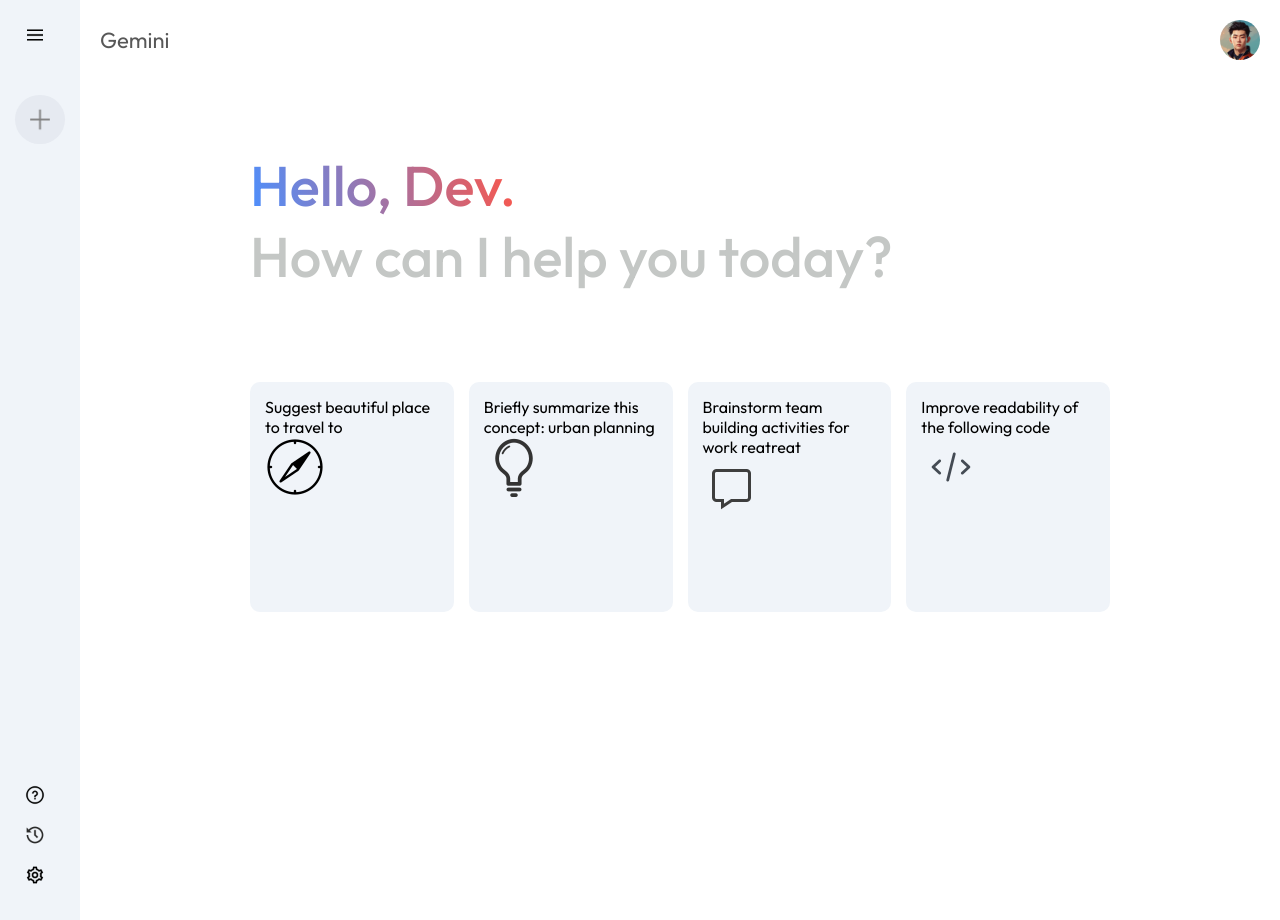
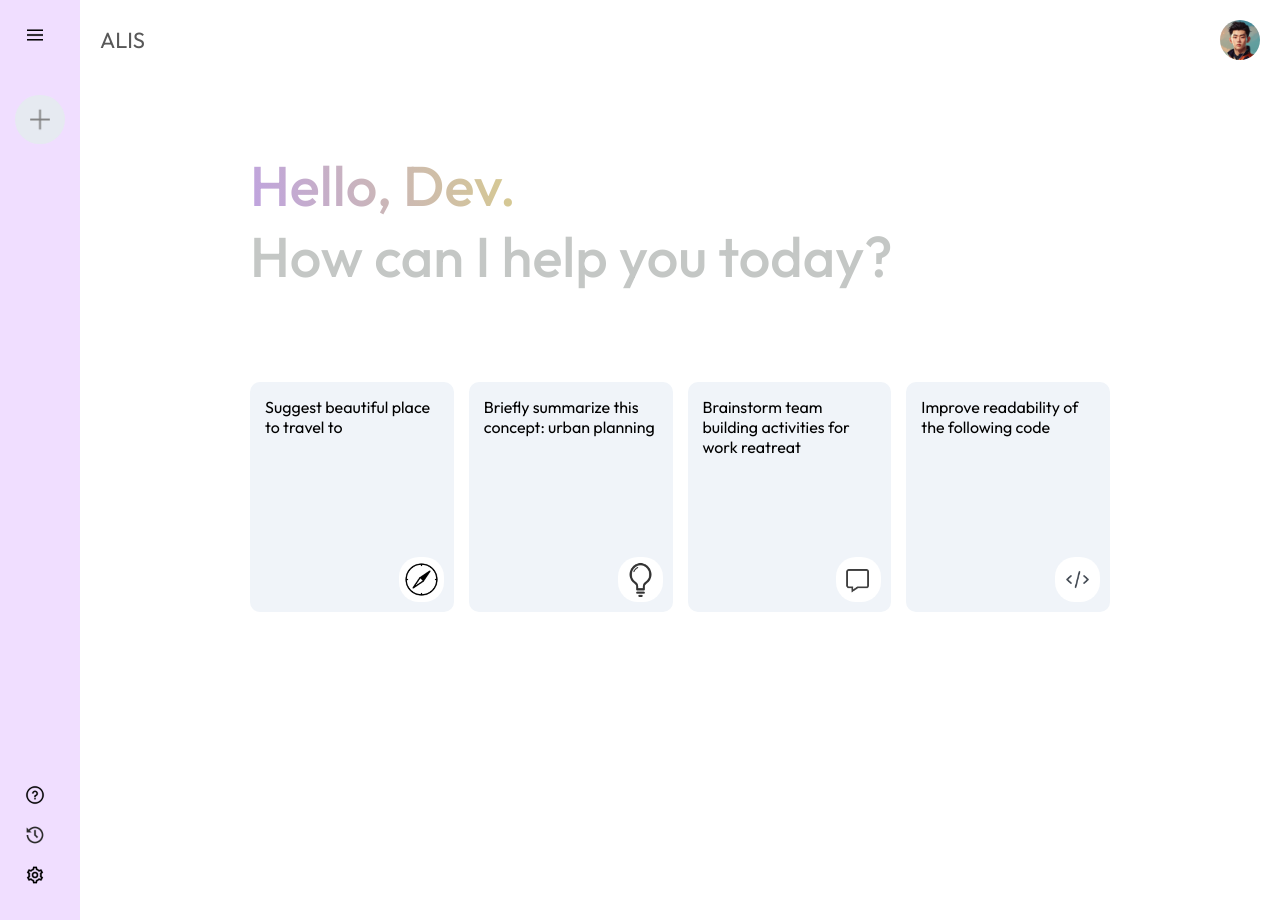
Before and after one commit to tonyG4A/Gemini-Clone, a React (Vite) app in the folder Gemini Clone/: page / in a window 1280 px wide. Built offline with nearby package versions, Linux system fonts and the light colour scheme.

Commit message:
added new styleas to card class in main.css  file and changed the project name to ALIS

```diff
--- a/Gemini Clone/index.html
+++ b/Gemini Clone/index.html
@@ -4,7 +4,7 @@
     <meta charset="UTF-8" />
     <link rel="icon" type="image/svg+xml" href="/vite.svg" />
     <meta name="viewport" content="width=device-width, initial-scale=1.0" />
-    <title>Gemini Clone</title>
+    <title>ALIS</title>
   </head>
   <body>
     <div id="root"></div>
--- a/Gemini Clone/src/components/Main/Main.css
+++ b/Gemini Clone/src/components/Main/Main.css
@@ -33,7 +33,7 @@
 }
 
 .main .great span{
-    background: -webkit-linear-gradient(16deg, #4b90ff, #ff5546);
+    background: -webkit-linear-gradient(16deg, #bfa3e0, #d7cb8e);
     -webkit-background-clip: text;
     -webkit-text-fill-color: transparent;
 }
@@ -53,3 +53,13 @@
     position: relative;
     cursor: pointer;
 }
+
+.main .card img{
+    width: 35px;
+    padding: 5px;
+    position: absolute;
+    background-color: white;
+    border-radius: 20px;
+    bottom: 10px;
+    right: 10px;
+}
--- a/Gemini Clone/src/components/Main/Main.jsx
+++ b/Gemini Clone/src/components/Main/Main.jsx
@@ -6,7 +6,7 @@
   return (
     <div className='main'>
       <div className="nav">
-        <p>Gemini</p>
+        <p>ALIS</p>
         <img src={assets.user_icon} alt="" />
       </div>
       <div className="main-container">
--- a/Gemini Clone/src/components/Sidebar/Sidebar.css
+++ b/Gemini Clone/src/components/Sidebar/Sidebar.css
@@ -3,7 +3,7 @@
     display: inline-flex;
     flex-direction: column;
     justify-content: space-between;
-    background-color: #f0f4f9;
+    background-color: #f0deff;
     padding: 25px 15px;
 }
 
```
